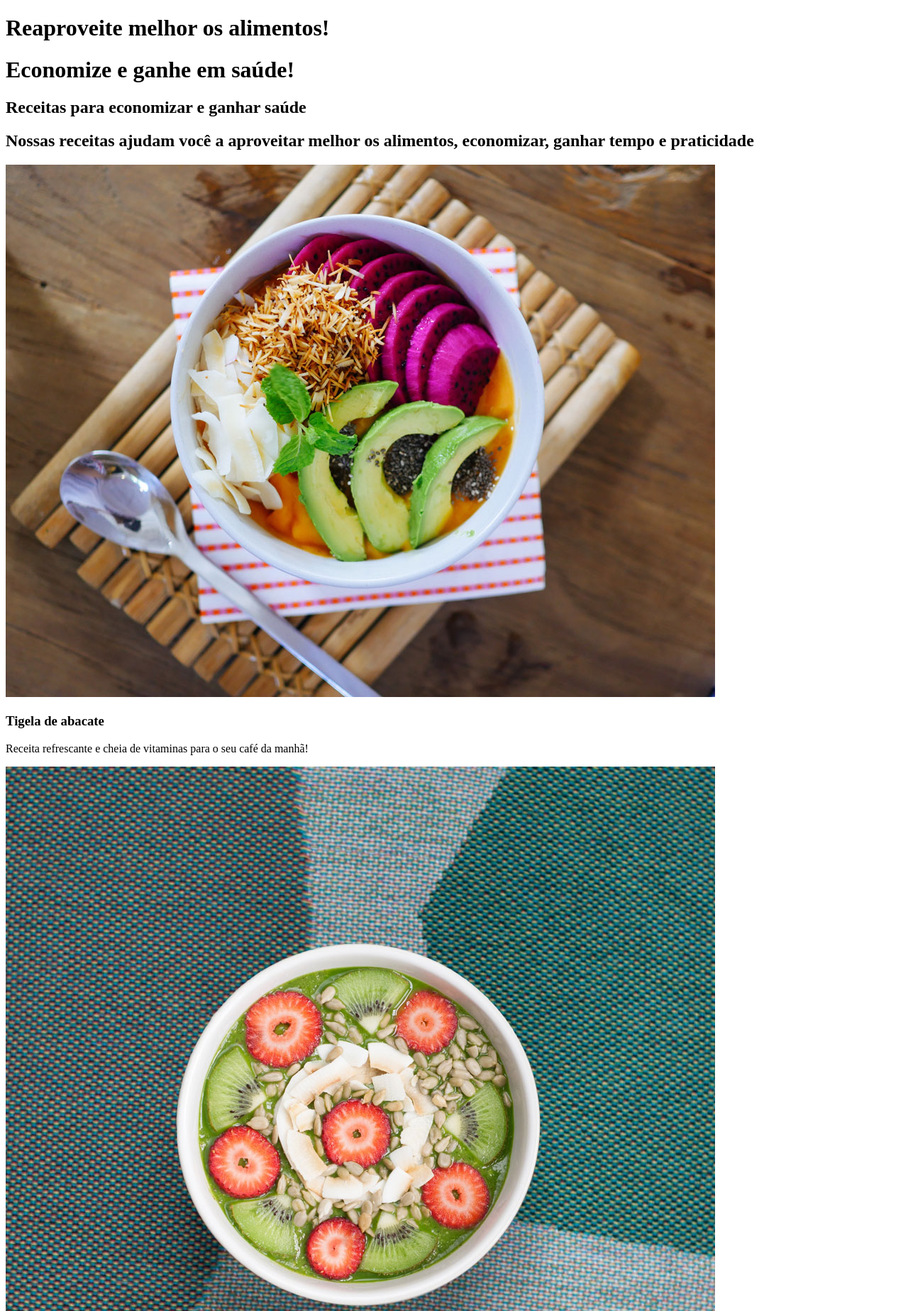
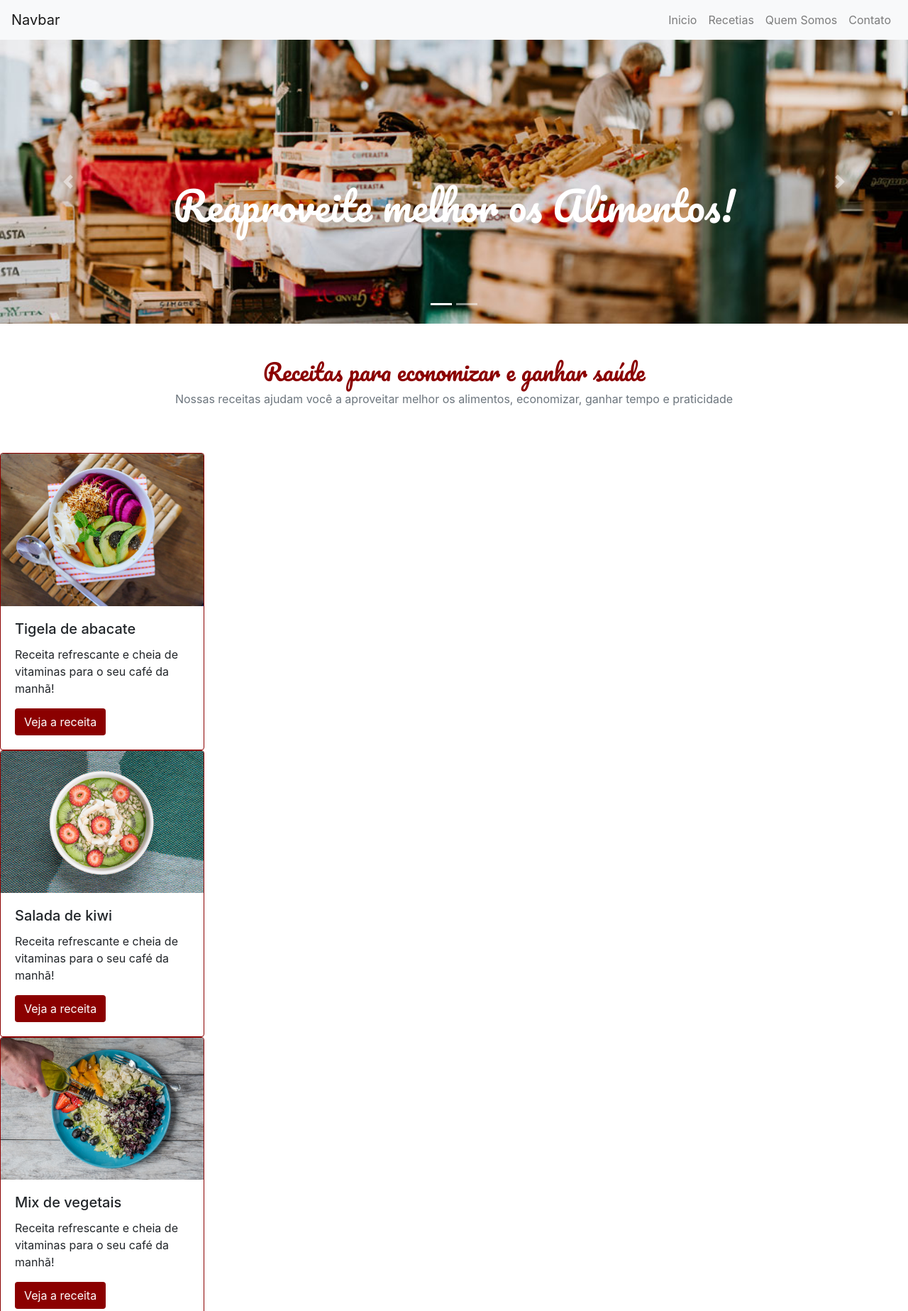
Before and after one commit to DevDouglasFigueiredo/Bootstrap-Landing-Page, a plain HTML site: page index.html in a window 1280 px wide. Shown: the top 1847 px of the page at 71% size. Drawn offline with nearby package versions, Linux system fonts and the light colour scheme.

Commit message:
second commit

```diff
--- a/index.html
+++ b/index.html
@@ -5,46 +5,151 @@
   <meta charset="utf-8">
   <meta name="viewport" content="width=device-width, initial-scale=1">
   <title>fruta e fruto</title>
+  <link rel="stylesheet" href="https://cdn.jsdelivr.net/npm/bootstrap@4.0.0/dist/css/bootstrap.min.css"
+    integrity="sha384-Gn5384xqQ1aoWXA+058RXPxPg6fy4IWvTNh0E263XmFcJlSAwiGgFAW/dAiS6JXm" crossorigin="anonymous">
+  <link href="https://fonts.googleapis.com/css2?family=Pacifico&display=swap" rel="stylesheet">
   <link rel="stylesheet" type="text/css" href="src/style.css">
+  <title>fruto & fruta</title>
 </head>
 
 <body>
-  <title>fruto & fruta</title>
+  <header>
+    <nav class="navbar navbar-expand-lg navbar-light bg-light ">
+      <a class="navbar-brand" href="#">Navbar</a>
+      <button class="navbar-toggler" type="button" data-toggle="collapse" data-target="#navbarNavAltMarkup"
+        aria-controls="navbarNavAltMarkup" aria-expanded="false" aria-label="Toggle navigation">
+        <span class="navbar-toggler-icon"></span>
+      </button>
+      <div class="collapse navbar-collapse justify-content-end" id="navbarNavAltMarkup">
+        <ul class="navbar-nav">
+          <li><a class="nav-item nav-link" href="#">Inicio <span class="sr-only">(current)</span></a></li>
+          <li><a class="nav-item nav-link" href="#">Recetias</a></li>
+          <li><a class="nav-item nav-link" href="#">Quem Somos</a></li>
+          <li><a class="nav-item nav-link" href="#">Contato</a></li>
+        </ul>
+      </div>
+    </nav>
+  </header>
+  <main>
+    <section class="bd-example">
+      <div id="carouselExampleCaptions" class="carousel slide" data-ride="carousel" data-interval="6000">
 
-  <h1>Reaproveite melhor os alimentos!</h1>
-  <h1>Economize e ganhe em saúde!</h1>
+        <ol class="carousel-indicators">
 
-  <h2>Receitas para economizar e ganhar saúde</h2>
-  <h2>Nossas receitas ajudam você a aproveitar melhor os alimentos, economizar, ganhar tempo e praticidade</h2>
+          <li data-target="#carouselExampleCaptions" data-slide-to="0" class="active"></li>
+          <li data-target="#carouselExampleCaptions" data-slide-to="1"></li>
 
-  <img src="src/img/receita-abacate.jpg" alt="tigela com salada de abacate, vista superior">
-  <h3>Tigela de abacate</h3>
-  <p>Receita refrescante e cheia de vitaminas para o seu café da manhã!</p>
+        </ol>
 
-  <img src="src/img/receita-kiwi.jpg" alt="tigela de mingau com kiwi, vista superior">
-  <h3>Salada de kiwi</h3>
-  <p>Receita refrescante e cheia de vitaminas para o seu café da manhã!</p>
+        <div class="carousel-inner">
+          <div class="carousel-item active">
+            <img src="src/img/carrossel-img1.jpg" class="d-block w-100 img-carrosel-1 " alt="...">
+            <div class="carousel-caption d-none d-md-block h-50">
+              <h1 class="fonte-titulo display-4">Reaproveite melhor os Alimentos!</h1>
+            </div>
+          </div>
 
-  <img src="src/img/receita-mix.jpg" alt="prato com mix de vegetais e mão de pessoa adicionando azeite, vista superior">
-  <h3>Mix de vegetais</h3>
-  <p>Receita refrescante e cheia de vitaminas para o seu café da manhã!</p>
+          <div class="carousel-item">
+            <img src="src/img/carrossel-img2.jpg" class="d-block w-100 img-carrosel-2" alt="...">
+            <div class="carousel-caption d-none d-md-block h-50">
+              <h1 class="fonte-titulo display-4">Economize e ganhe em saúde!</h1>
+            </div>
+          </div>
+        </div>
 
-  <img src="src/img/receita-pimentoes.jpg" alt="prato de salada de pimentões com alguns ingredientes ao lado, vista superior">
-  <h3>Pimentões à Juliana</h3>
-  <p>Receita refrescante e cheia de vitaminas para o seu café da manhã!</p>
+        <a class="carousel-control-prev" href="#carouselExampleCaptions" role="button" data-slide="prev">
+          <span class="carousel-control-prev-icon" aria-hidden="true"></span>
+          <span class="sr-only">Previous</span>
+        </a>
+        <a class="carousel-control-next" href="#carouselExampleCaptions" role="button" data-slide="next">
+          <span class="carousel-control-next-icon" aria-hidden="true"></span>
+          <span class="sr-only">Next</span>
+        </a>
+      </div>
+    </section>
 
-  <img src="src/img/receita-oriental.jpg" alt="tigela com salada de vegetais estilo oriental, vista de cima">
-  <h3>Prato oriental</h3>
-  <p>Receita refrescante e cheia de vitaminas para o seu café da manhã!</p>
 
-  <img src="src/img/receita-beterrabas.jpg" alt="tigela com beterrabas e dentes de alho assados em primeiro plano, com ingredientes ao fundo">
-  <h3>Beterrabas assadas</h3>
-  <p>Receita refrescante e cheia de vitaminas para o seu café da manhã!
-  </p>
+    <section id="titulo">
+      <h2 class="text-center fonte-titulo cor-titulo pt-5">Receitas para economizar e ganhar saúde</h2>
+      <p class="text-center text-secondary pb-5">Nossas receitas ajudam você a aproveitar melhor os alimentos,
+        economizar, ganhar tempo e praticidade</p>
+    </section>
+
+    <section id="receitas">
+      <article class="card borda-receita receita-largura">
+        <img src="src/img/receita-abacate.jpg" class="card-img-top" alt="...">
+        <div class="card-body">
+          <h5 class="card-title">Tigela de abacate</h5>
+          <p class="card-text">Receita refrescante e cheia de vitaminas para o seu café da manhã!</p>
+          <a href="#" class="btn botao-receita">Veja a receita</a>
+        </div>
+      </article>
+
+      <article class="card borda-receita receita-largura">
+        <img src="src/img/receita-kiwi.jpg" class="card-img-top img-receita" alt="...">
+        <div class="card-body">
+          <h5 class="card-title">Salada de kiwi</h5>
+          <p class="card-text">Receita refrescante e cheia de vitaminas para o seu café da manhã!</p>
+          <a href="#" class="btn botao-receita">Veja a receita</a>
+        </div>
+      </article>
+
+      <article class="card borda-receita receita-largura">
+        <img src="src/img/receita-mix.jpg" class="card-img-top img-receita" alt="prato com mix de vegetais e mão de pessoa adicionando azeite, vista superior">
+        <div class="card-body">
+          <h5 class="card-title">Mix de vegetais</h5>
+          <p class="card-text">Receita refrescante e cheia de vitaminas para o seu café da manhã!</p>
+          <a href="#" class="btn botao-receita">Veja a receita</a>
+        </div>
+      </article>
+
+      <article class="card borda-receita receita-largura">
+        <img src="src/img/receita-pimentoes.jpg" class="card-img-top img-receita" alt="prato de salada de pimentões com alguns ingredientes ao lado, vista superior">
+        <div class="card-body">
+          <h5 class="card-title">Pimentões à Juliana</h5>
+          <p class="card-text">Receita refrescante e cheia de vitaminas para o seu café da manhã!</p>
+          <a href="#" class="btn botao-receita">Veja a receita</a>
+        </div>
+      </article>
+
+      <article class="card borda-receita receita-largura">
+        <img src="src/img/receita-oriental.jpg" class="card-img-top img-receita" alt="tigela com salada de vegetais estilo oriental, vista de cima">
+        <div class="card-body">
+          <h5 class="card-title">Prato oriental</h5>
+          <p class="card-text">Receita refrescante e cheia de vitaminas para o seu café da manhã!</p>
+          <a href="#" class="btn botao-receita">Veja a receita</a>
+        </div>
+      </article>
+
+      <article class="card borda-receita receita-largura">
+        <img src="src/img/receita-beterrabas.jpg" class="card-img-top img-receita" alt="tigela com beterrabas e dentes de alho assados em primeiro plano, com ingredientes ao fundo">
+        <div class="card-body">
+          <h5 class="card-title">Prato oriental</h5>
+          <p class="card-text">Receita refrescante e cheia de vitaminas para o seu café da manhã!</p>
+          <a href="#" class="btn botao-receita">Veja a receita</a>
+        </div>
+      </article>
+
+
+
+    </section>
+
+  </main>
 
   <p>contato:<a href="mailto:email@frutafruto.com.br">email@frutafruto.com.br</a></p>
+
+  <script src="https://code.jquery.com/jquery-3.2.1.slim.min.js"
+    integrity="sha384-KJ3o2DKtIkvYIK3UENzmM7KCkRr/rE9/Qpg6aAZGJwFDMVNA/GpGFF93hXpG5KkN"
+    crossorigin="anonymous"></script>
+  <script src="https://cdn.jsdelivr.net/npm/popper.js@1.12.9/dist/umd/popper.min.js"
+    integrity="sha384-ApNbgh9B+Y1QKtv3Rn7W3mgPxhU9K/ScQsAP7hUibX39j7fakFPskvXusvfa0b4Q"
+    crossorigin="anonymous"></script>
+  <script src="https://cdn.jsdelivr.net/npm/bootstrap@4.0.0/dist/js/bootstrap.min.js"
+    integrity="sha384-JZR6Spejh4U02d8jOt6vLEHfe/JQGiRRSQQxSfFWpi1MquVdAyjUar5+76PVCmYl"
+    crossorigin="anonymous"></script>
 
   <script src=""></script>
 
 </body>
+
 </html>
--- a/src/style.css
+++ b/src/style.css
@@ -0,0 +1,38 @@
+.img-carrosel-1{
+    height: 400px;
+    object-position: 0 80%;
+    object-fit: cover;
+}
+
+.img-carrosel-2{
+    height: 400px;
+
+    object-fit: cover;
+}
+
+.fonte-titulo{
+    font-family: 'Pacifico', cursive;
+}
+
+.cor-titulo{
+    color: darkred;
+}
+
+.receita-largura{
+    width: 18rem;
+}
+
+.botao-receita{
+    background-color: darkred;
+    color: #fff;
+}
+
+.borda-receita{
+    border-color: darkred;
+}
+
+.img-receita{
+    height: 200px;
+
+    object-fit: cover;
+}
```
